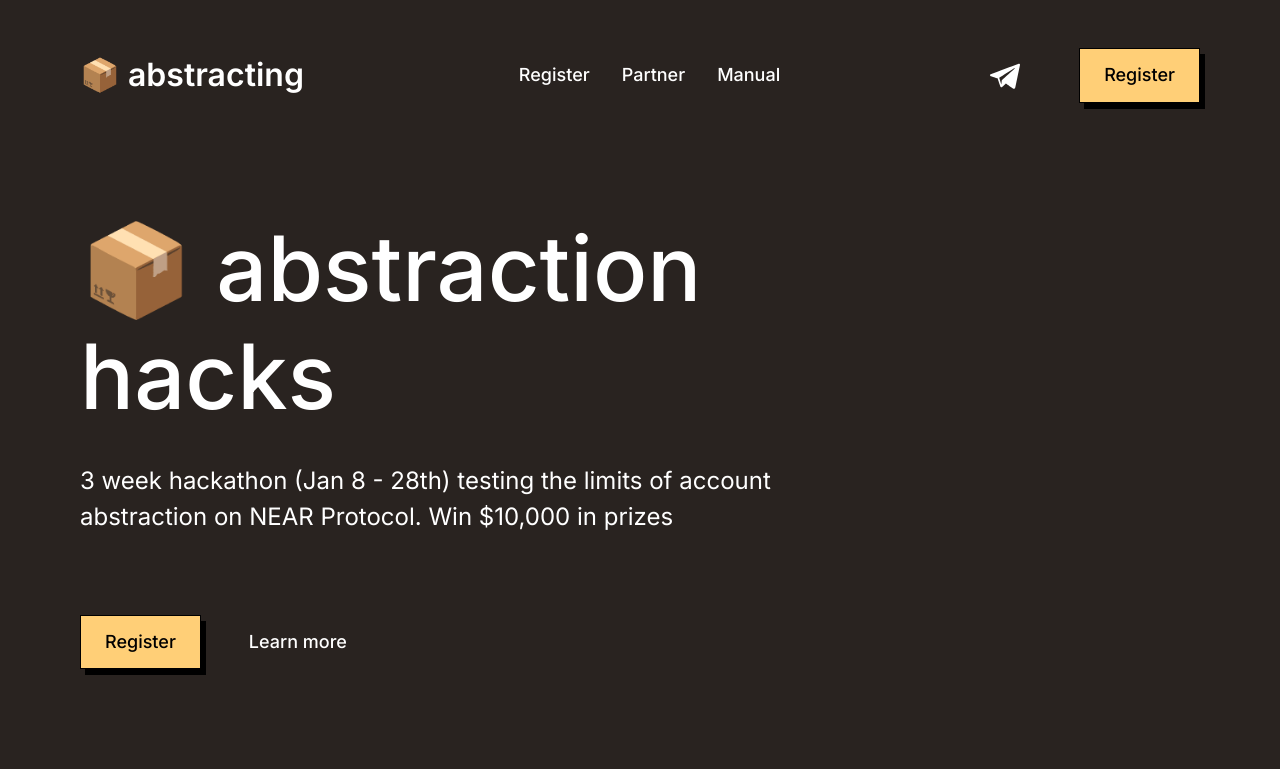
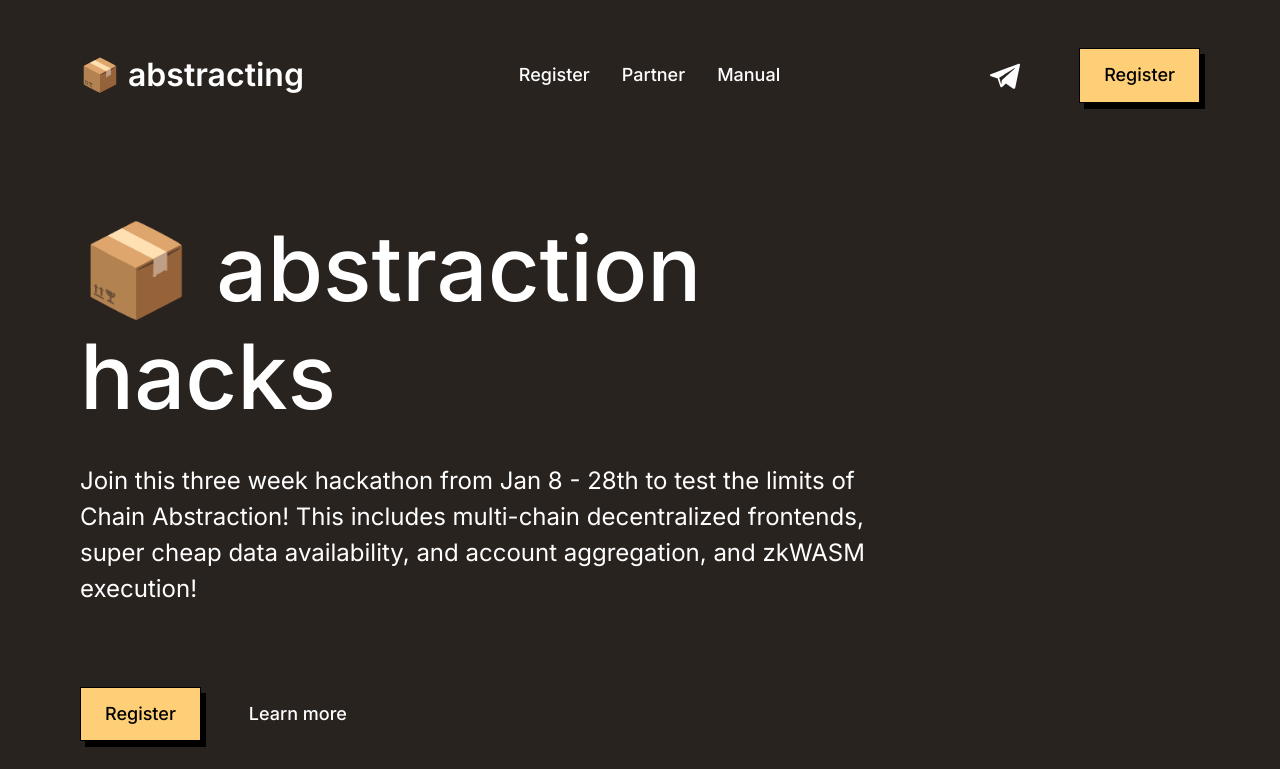
Before and after one commit to codingshot/abstract-landing, a Next.js app: page / in a window 1280 px wide. Shown: the top 769 px of the page. Built offline with nearby package versions, Linux system fonts and the light colour scheme.

Commit message:
changed metadescription and copy

```diff
--- a/pages/index.js
+++ b/pages/index.js
@@ -12,12 +12,12 @@
           <title>Abstraction Hacks</title>
           <meta
             name="description"
-            content="Abstraction Hacks (Jan 8 -28) is the 3 week online hackathon, test the limits of account abstraction on NEAR Protocol."
+            content="Join this three week hackathon from Jan 8 - 28th to test the limits of Chain Abstraction! This includes multi-chain decentralized frontends, super cheap data availability, and account aggregation, and zkWASM execution! $10,000+ in prizes"
           />
           <meta property="og:title" content="Abstraction Hacks" />
           <meta
             property="og:description"
-            content="Abstraction Hacks, is the 3 week online hackathon, test the limits of account abstraction on NEAR Protocol."
+            content="Join this three week hackathon from Jan 8 - 28th to test the limits of Chain Abstraction! This includes multi-chain decentralized frontends, super cheap data availability, and account aggregation, and zkWASM execution! $10,000+ in prizes"
           />
         </Head>
         <header data-thq="thq-navbar" className="home-navbar">
@@ -158,8 +158,7 @@
               <span>Hacks</span>
             </h1>
             <p className="home-caption">
-              3 week hackathon (Jan 8 - 28th) testing the limits of
-              account abstraction on NEAR Protocol. Win $10,000 in prizes
+            Join this three week hackathon from Jan 8 - 28th to test the limits of Chain Abstraction! This includes multi-chain decentralized frontends, super cheap data availability, and account aggregation, and zkWASM execution!
             </p>
           </div>
           <div className="home-buttons">
```
